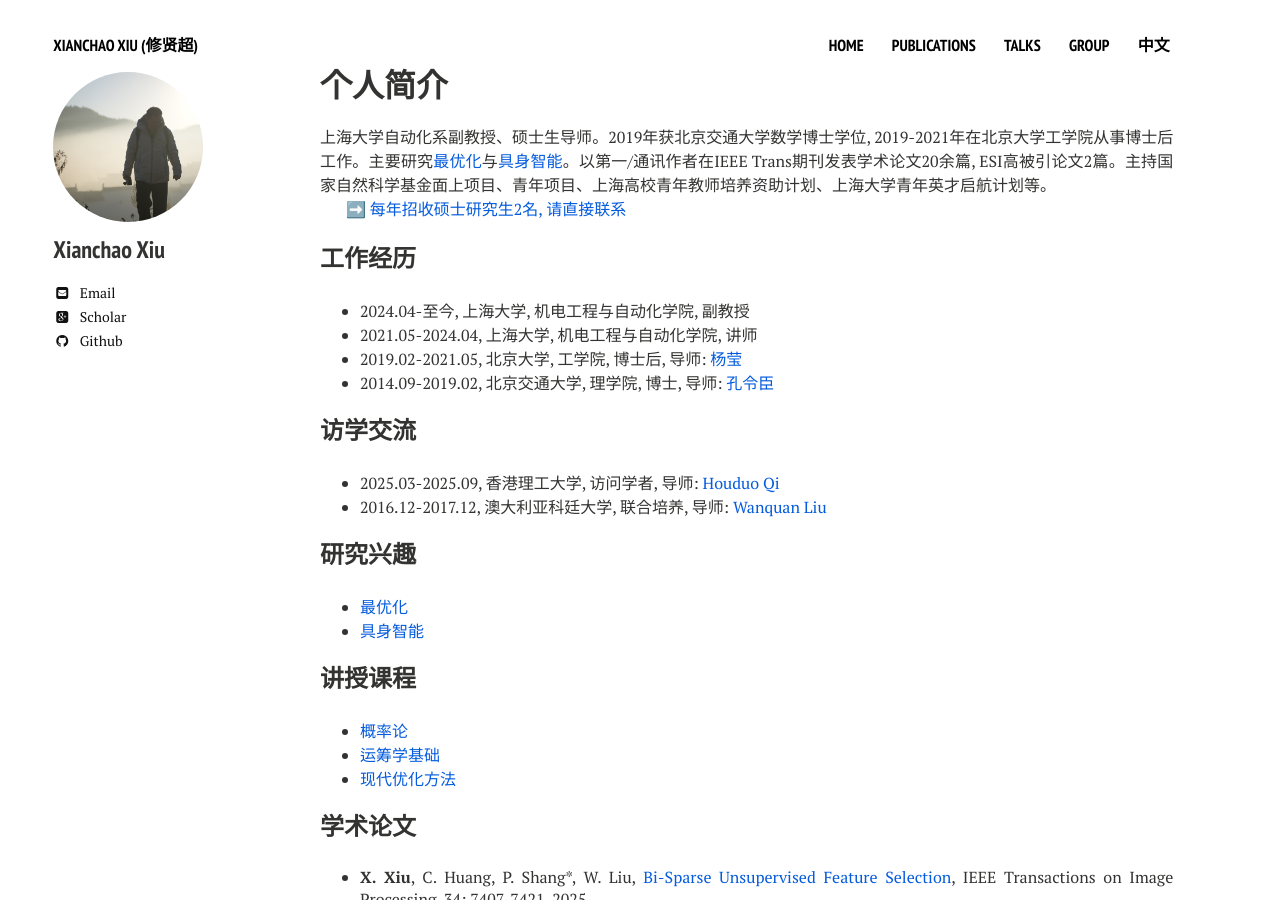
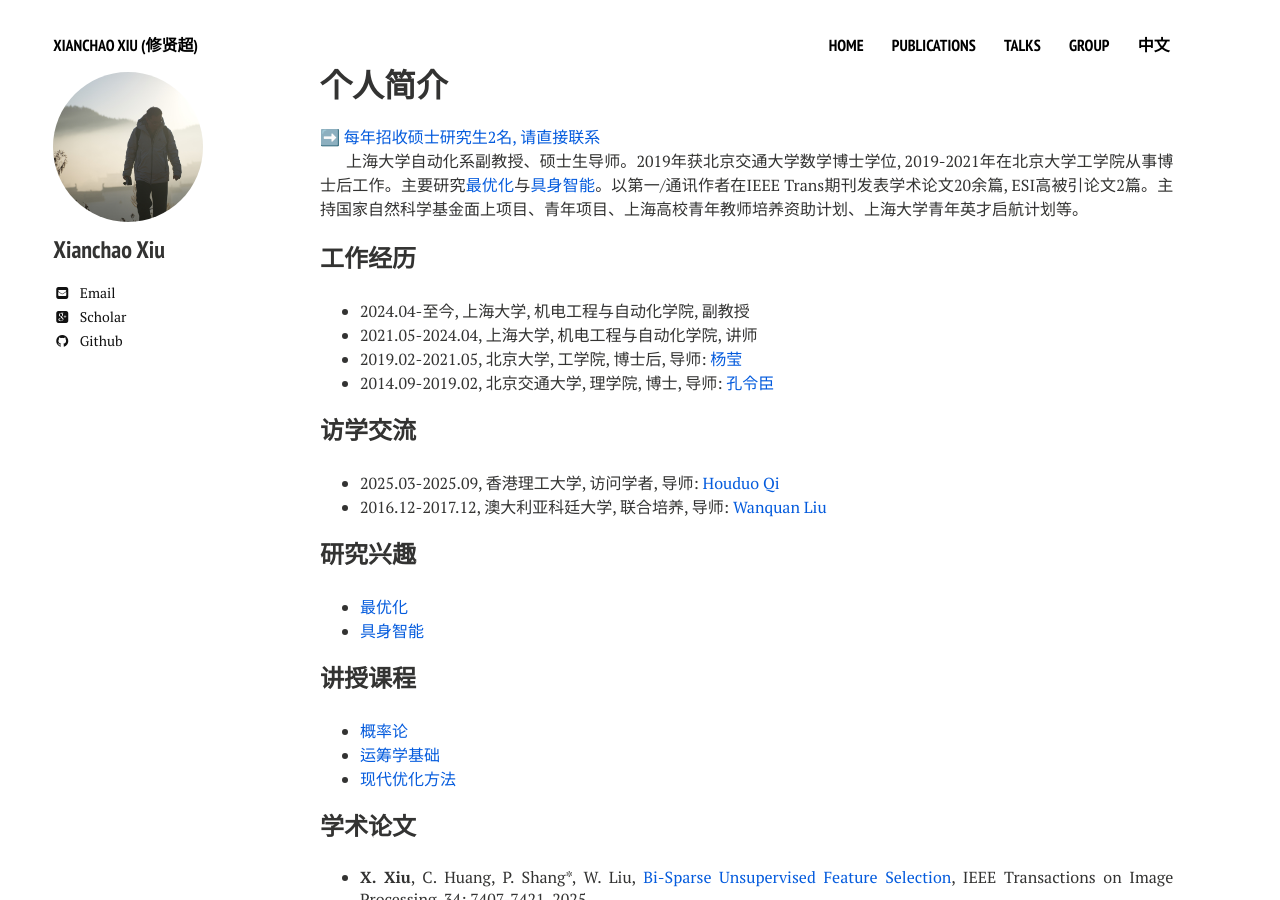
Before and after one commit to xianchaoxiu/xianchaoxiu.github.io, a Jekyll site: the page built from chinese/index.md, in a window 1280 px wide and 900 px high. Built offline with Jekyll 4.4.1, drawn with Linux system fonts in a browser that asks for light colours; nearby versions of some CDN libraries.

Commit message:
Update index.md

```diff
--- a/chinese/index.md
+++ b/chinese/index.md
@@ -7,9 +7,11 @@ comments: false
 share: false
 ---
 
+➡️ <a href="https://xianchaoxiu.github.io/chinese/reading/" class="textlink" target="_blank">每年招收硕士研究生2名, 请直接联系</a><br>
+
+
 上海大学自动化系副教授、硕士生导师。2019年获北京交通大学数学博士学位, 2019-2021年在北京大学工学院从事博士后工作。主要研究<a href="https://xianchaoxiu.github.io/chinese/research/OPT/" class="textlink" target="_blank">最优化</a>与<a href="https://xianchaoxiu.github.io/chinese/research/EAI/" class="textlink" target="_blank">具身智能</a>。以第一/通讯作者在IEEE Trans期刊发表学术论文20余篇, ESI高被引论文2篇。主持国家自然科学基金面上项目、青年项目、上海高校青年教师培养资助计划、上海大学青年英才启航计划等。  <br>
 
-➡️ <a href="https://xianchaoxiu.github.io/chinese/reading/" class="textlink" target="_blank">每年招收硕士研究生2名, 请直接联系</a><br>
 
 
 
```
